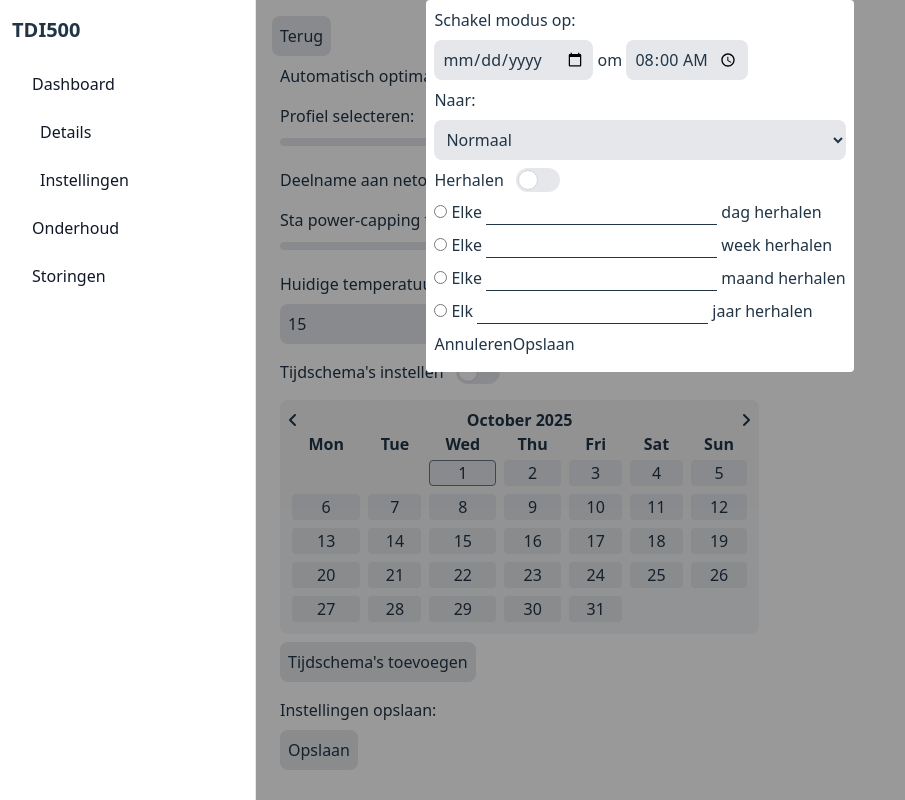
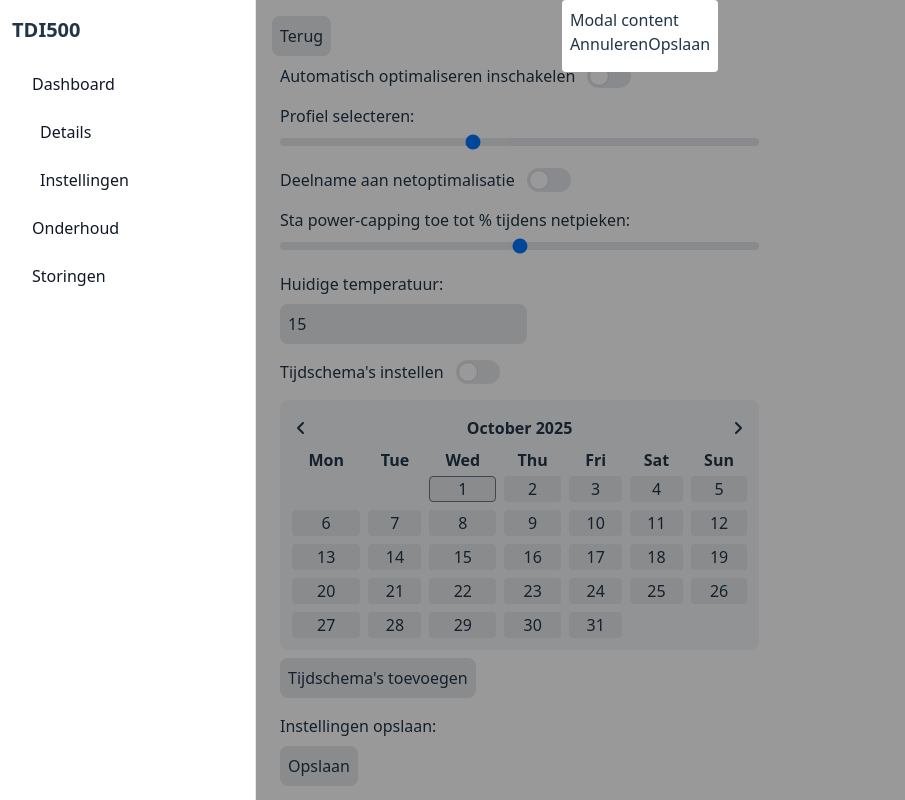
Before and after one commit to CurleyDS/Installateursportaal, a React (Vite) app: page /0/Instellingen in a window 1280 px wide. Both pictures are taken after a click on the button "Opslaan". Shown: the top 800 px of the page, without its empty margins (0-905 px from the left). Built offline with nearby package versions, Linux system fonts and the light colour scheme.

Commit message:
Fixed some more of the Calendar layout

```diff
--- a/src/components/CalendarComponent.jsx
+++ b/src/components/CalendarComponent.jsx
@@ -83,16 +83,16 @@ function Calendar({ data = [] }) {
     return (
         <>
             <fieldset className="p-2">
-                <div className="flex flex-col items-center bg-gray-100 p-2 rounded-lg mb-2">
-                    <div className="flex items-center justify-between w-full">
-                        <button type="button" onClick={() => navigateMonth(-1)} className="rounded"><FontAwesomeIcon icon={faAngleLeft} /></button>
+                <div className="flex flex-col items-center p-2 bg-gray-100 rounded-lg mb-2">
+                    <div className="flex items-center justify-between p-2 w-full">
+                        <button type="button" onClick={() => navigateMonth(-1)}><FontAwesomeIcon icon={faAngleLeft} /></button>
 
                         <span className="font-bold">{current.toLocaleString("default", { month: "long" }) /* month-name */} {year}</span>
 
-                        <button type="button" onClick={() => navigateMonth(1)} className="rounded"><FontAwesomeIcon icon={faAngleRight} /></button>
+                        <button type="button" onClick={() => navigateMonth(1)}><FontAwesomeIcon icon={faAngleRight} /></button>
                     </div>
 
-                    <table className="bg-gray-100 p-2 w-full">
+                    <table className="p-2 bg-gray-100 w-full">
                         <thead>
                             <tr>
                                 {['Mon','Tue','Wed','Thu','Fri','Sat','Sun'].map((day) => (
@@ -112,7 +112,7 @@ function Calendar({ data = [] }) {
                                                     <button
                                                         type="button"
                                                         onClick={(e) => handleSelect(e, date)}
-                                                        className={`w-full rounded transition-colors duration-150 ${(selected === ymd(date)) ? "bg-gray-500 text-white" : ((ymd(date) === ymd(new Date())) ? "bg-gray-200 border border-gray-500" : "bg-gray-200 border border-transparent hover:bg-gray-300")}`}
+                                                        className={`${(selected === ymd(date)) ? "bg-gray-500 text-white" : ((ymd(date) === ymd(new Date())) ? "bg-gray-200 border border-gray-500" : "bg-gray-200 border border-transparent hover:bg-gray-300")} w-full rounded transition-colors duration-150`}
                                                     >
                                                         {date.getDate()}
                                                     </button>
@@ -131,34 +131,26 @@ function Calendar({ data = [] }) {
                 </div>
             </fieldset>
 
-            <fieldset className="p-2">
-                <label htmlFor="save-submit" className='block mb-2'>
-                    <span className="block mb-2">Instellingen opslaan:</span>
-                    <button type="button" className="p-2 bg-gray-200 rounded-lg" onClick={() => openModal()}>Opslaan</button>
-                </label>
-            </fieldset>
-
-            <div id="tijdschemaModal" className="fixed top-0 left-0 z-10 hidden w-full h-full overflow-auto bg-black/40">
-                <div className="flex items-center justify-center w-full">
-                    <div className="bg-white p-2 rounded">
+            <div id="tijdschemaModal" className="fixed top-0 left-64 right-0 z-10 hidden bg-black/40 w-full h-full overflow-auto">
+                <div className="flex flex-col items-start p-2 bg-white w-full rounded">
                         <fieldset className="mb-2">
                             <legend className='block mb-2'>Schakel modus op:</legend>
-                            <input type="date" defaultValue={newSchema.date} className="p-2 bg-gray-200 rounded-lg cursor-pointer" /> om <input type="time" defaultValue={newSchema.time} min={minTime} className="p-2 bg-gray-200 rounded-lg cursor-pointer" />
+                            <input type="date" defaultValue={newSchema.date} className="p-2 bg-gray-200 rounded-lg" /> om <input type="time" defaultValue={newSchema.time} min={minTime} className="p-2 bg-gray-200 rounded-lg" />
                         </fieldset>
 
                         <fieldset className="mb-2">
                             <label htmlFor="modus-select" className="block mb-2">Naar:</label>
-                            <select id="modus-select" className="w-full p-2 bg-gray-200 rounded-lg cursor-pointer">
+                            <select id="modus-select" className="p-2 bg-gray-200 w-full rounded-lg">
                                 <option value="Normaal">Normaal</option>
                                 <option value="Eco">Eco</option>
                             </select>
                         </fieldset>
 
                         <fieldset className="mb-2">
-                            <label className="inline-flex items-center cursor-pointer">
+                            <label className="inline-flex items-center">
                                 <span className="me-3">Herhalen</span>
                                 <input type="checkbox" defaultChecked={newSchema.onRepeat} className="sr-only peer" />
-                                <div className="relative w-11 h-6 bg-gray-200 peer-focus:outline-none peer-focus:ring-4 peer-focus:ring-blue-300 dark:peer-focus:ring-blue-800 rounded-full peer dark:bg-gray-700 peer-checked:after:translate-x-full rtl:peer-checked:after:-translate-x-full peer-checked:after:border-white after:content-[''] after:absolute after:top-[2px] after:start-[2px] after:bg-white after:border-gray-300 after:border after:rounded-full after:h-5 after:w-5 after:transition-all dark:border-gray-600 peer-checked:bg-blue-600 dark:peer-checked:bg-blue-600"></div>
+                                <div className="relative bg-gray-200 w-11 h-6 rounded-full peer-focus:outline-none peer-focus:ring-4 peer-focus:ring-blue-300 peer peer-checked:after:translate-x-full rtl:peer-checked:after:-translate-x-full peer-checked:after:border-white after:content-[''] after:absolute after:top-[2px] after:start-[2px] after:bg-white after:border-gray-300 after:border after:rounded-full after:h-5 after:w-5 after:transition-all peer-checked:bg-blue-600"></div>
                             </label>
                         </fieldset>
 
@@ -194,7 +186,6 @@ function Calendar({ data = [] }) {
                             <button type="button" onClick={() => closeModal()}>Annuleren</button>
                             <button type="button" onClick={() => closeModal()}>Opslaan</button>
                         </fieldset>
-                    </div>
                 </div>
             </div>
         </>
--- a/src/pages/DetailsSettings.jsx
+++ b/src/pages/DetailsSettings.jsx
@@ -8,6 +8,14 @@ function DetailsSettings() {
     const { id } = useParams(); // is a string. if it needs to be a number, convert it using Number(id)
     const [pomp, setPomp] = useState({});
     const [currentSettings, setCurrentSettings] = useState({});
+
+    const openModal = () => {
+        document.getElementById("confirmModal").classList.remove('hidden');
+    }
+
+    const closeModal = () => {
+        document.getElementById("confirmModal").classList.add('hidden');
+    }
 
     useEffect(() => {
         const fetchData = async () => {
@@ -37,6 +45,12 @@ function DetailsSettings() {
         fetchData();
     }, [id]);
 
+    window.onclick = function(event) {
+        if (event.target == document.getElementById("confirmModal")) {
+            document.getElementById("confirmModal").classList.add('hidden');
+        }
+    }
+
     if (loading) {
         return (
             <>
@@ -49,14 +63,14 @@ function DetailsSettings() {
                             <label className="inline-flex items-center">
                                 <span className="me-3">Automatisch optimaliseren inschakelen</span>
                                 <input type="checkbox" defaultChecked={currentSettings.autoOptimalisatie} className="sr-only peer" />
-                                <div className="relative w-11 h-6 bg-gray-200 peer-focus:outline-none peer-focus:ring-4 peer-focus:ring-blue-300 dark:peer-focus:ring-blue-800 rounded-full peer dark:bg-gray-700 peer-checked:after:translate-x-full rtl:peer-checked:after:-translate-x-full peer-checked:after:border-white after:content-[''] after:absolute after:top-[2px] after:start-[2px] after:bg-white after:border-gray-300 after:border after:rounded-full after:h-5 after:w-5 after:transition-all dark:border-gray-600 peer-checked:bg-blue-600 dark:peer-checked:bg-blue-600"></div>
+                                <div className="relative bg-gray-200 w-11 h-6 rounded-full peer-focus:outline-none peer-focus:ring-4 peer-focus:ring-blue-300 peer peer-checked:after:translate-x-full rtl:peer-checked:after:-translate-x-full peer-checked:after:border-white after:content-[''] after:absolute after:top-[2px] after:start-[2px] after:bg-white after:border-gray-300 after:border after:rounded-full after:h-5 after:w-5 after:transition-all peer-checked:bg-blue-600"></div>
                             </label>
                         </fieldset>
 
                         <fieldset className="p-2">
                             <label htmlFor="profile-range">
                                 <span className="mb-3">Profiel selecteren:</span>
-                                <input id="profile-range" type="range" defaultValue={currentSettings.profiel} min="0" max="5" step="1" className="w-full h-2 bg-gray-200 rounded-lg appearance-none cursor-pointer dark:bg-gray-700" />
+                                <input id="profile-range" type="range" defaultValue={currentSettings.profiel} min="0" max="5" step="1" className="bg-gray-200 w-full h-2 appearance-none rounded-lg" />
                             </label>
                         </fieldset>
 
@@ -64,27 +78,27 @@ function DetailsSettings() {
                             <label className="inline-flex items-center">
                                 <span className="me-3">Deelname aan netoptimalisatie</span>
                                 <input type="checkbox" defaultChecked={currentSettings.netOptimalisatie} className="sr-only peer" />
-                                <div className="relative w-11 h-6 bg-gray-200 peer-focus:outline-none peer-focus:ring-4 peer-focus:ring-blue-300 dark:peer-focus:ring-blue-800 rounded-full peer dark:bg-gray-700 peer-checked:after:translate-x-full rtl:peer-checked:after:-translate-x-full peer-checked:after:border-white after:content-[''] after:absolute after:top-[2px] after:start-[2px] after:bg-white after:border-gray-300 after:border after:rounded-full after:h-5 after:w-5 after:transition-all dark:border-gray-600 peer-checked:bg-blue-600 dark:peer-checked:bg-blue-600"></div>
+                                <div className="relative bg-gray-200 w-11 h-6 rounded-full peer-focus:outline-none peer-focus:ring-4 peer-focus:ring-blue-300 peer peer-checked:after:translate-x-full rtl:peer-checked:after:-translate-x-full peer-checked:after:border-white after:content-[''] after:absolute after:top-[2px] after:start-[2px] after:bg-white after:border-gray-300 after:border after:rounded-full after:h-5 after:w-5 after:transition-all peer-checked:bg-blue-600"></div>
                             </label>
                         </fieldset>
 
                         <fieldset className="p-2">
                             <label htmlFor="cap-range">
                                 <span className="mb-3">Sta power-capping toe tot {currentSettings.powerCap}% tijdens netpieken:</span>
-                                <input id="cap-range" type="range" defaultValue={currentSettings.powerCap} min="0" max="100" step="25" className="w-full h-2 bg-gray-200 rounded-lg appearance-none cursor-pointer dark:bg-gray-700" />
+                                <input id="cap-range" type="range" defaultValue={currentSettings.powerCap} min="0" max="100" step="25" className="bg-gray-200 w-full h-2 appearance-none rounded-lg" />
                             </label>
                         </fieldset>
 
                         <fieldset className="p-2">
                             <label htmlFor="number" className='block mb-2'>Huidige temperatuur:</label>
-                            <input id="number" type="number" defaultValue={currentSettings.temperatuur} min="0" className="p-2 bg-gray-200 rounded-lg cursor-pointer" />
+                            <input id="number" type="number" defaultValue={currentSettings.temperatuur} min="0" className="p-2 bg-gray-200 rounded-lg" />
                         </fieldset>
 
                         <fieldset className="p-2">
                             <label className="inline-flex items-center">
                                 <span className="me-3">Tijdschema's instellen</span>
                                 <input type="checkbox" defaultValue={currentSettings.tijdschemaInstelling} className="sr-only peer" />
-                                <div className="relative w-11 h-6 bg-gray-200 peer-focus:outline-none peer-focus:ring-4 peer-focus:ring-blue-300 dark:peer-focus:ring-blue-800 rounded-full peer dark:bg-gray-700 peer-checked:after:translate-x-full rtl:peer-checked:after:-translate-x-full peer-checked:after:border-white after:content-[''] after:absolute after:top-[2px] after:start-[2px] after:bg-white after:border-gray-300 after:border after:rounded-full after:h-5 after:w-5 after:transition-all dark:border-gray-600 peer-checked:bg-blue-600 dark:peer-checked:bg-blue-600"></div>
+                                <div className="relative bg-gray-200 w-11 h-6 rounded-full peer-focus:outline-none peer-focus:ring-4 peer-focus:ring-blue-300 peer peer-checked:after:translate-x-full rtl:peer-checked:after:-translate-x-full peer-checked:after:border-white after:content-[''] after:absolute after:top-[2px] after:start-[2px] after:bg-white after:border-gray-300 after:border after:rounded-full after:h-5 after:w-5 after:transition-all peer-checked:bg-blue-600"></div>
                             </label>
                         </fieldset>
 
@@ -107,7 +121,18 @@ function DetailsSettings() {
                         </fieldset>
                     </form>
                 </div>
-                {/* Modal */}
+                <div id="confirmModal" className="fixed top-0 left-0 z-10 hidden bg-black/40 w-full h-full overflow-auto">
+                    <div className="flex items-center justify-center w-full">
+                        <div className="p-2 bg-white rounded">
+                            Modal content
+
+                            <fieldset className="mb-2">
+                                <button type="button" onClick={() => closeModal()}>Annuleren</button>
+                                <button type="button" onClick={() => closeModal()}>Opslaan</button>
+                            </fieldset>
+                        </div>
+                    </div>
+                </div>
             </>
         )
     } else {
```
